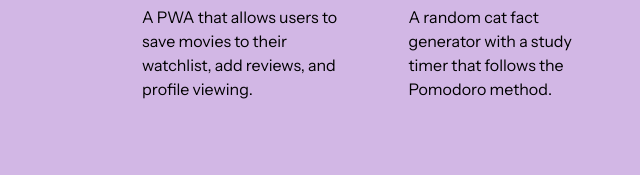
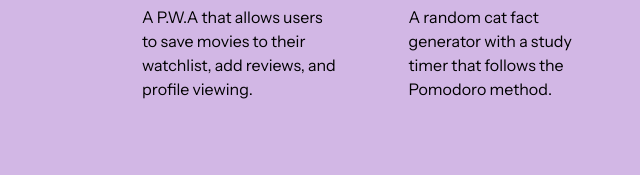
Before and after one commit to peachatru/peachatru.github.io, a plain HTML site: page index.html in a window 1280 px wide. Shown: the part 625-800 px from the top of the page, 0-640 px from the left. Drawn offline with nearby package versions, Linux system fonts and the light colour scheme; a web font is replaced by a local one.

Commit message:
changed PWA to P.W.A. for uniformity

```diff
--- a/index.html
+++ b/index.html
@@ -111,7 +111,7 @@
                         </a>
                         <!-- card text -->
                         <p id="projectText">
-                            A PWA that allows users to save movies to their watchlist, add reviews, and profile viewing.
+                            A P.W.A that allows users to save movies to their watchlist, add reviews, and profile viewing.
                         </p>
                     </div>
                     <div class="col">
```
